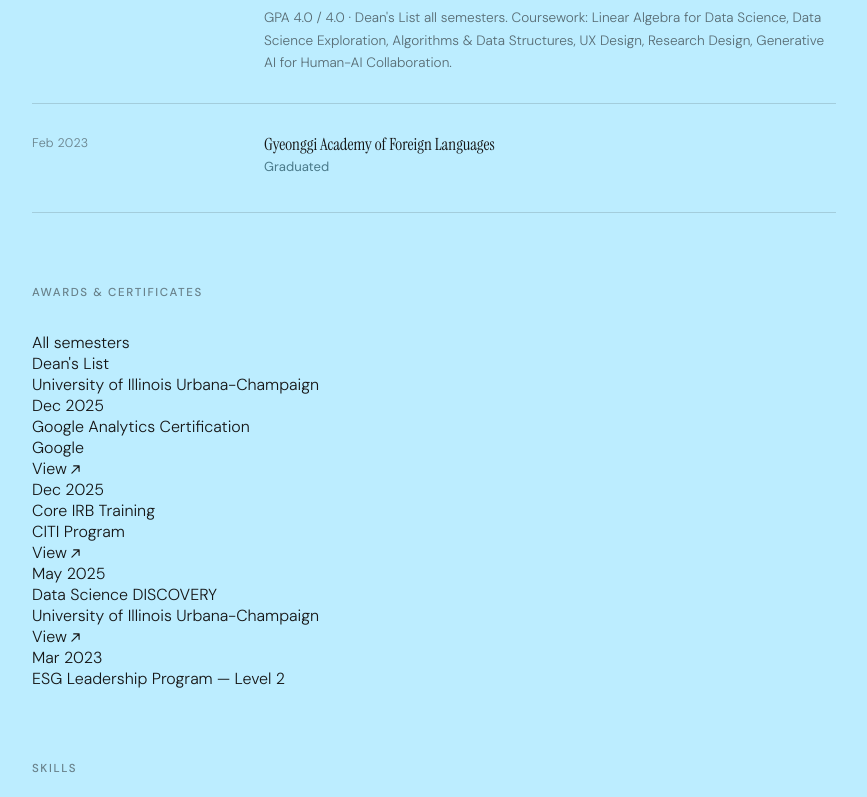
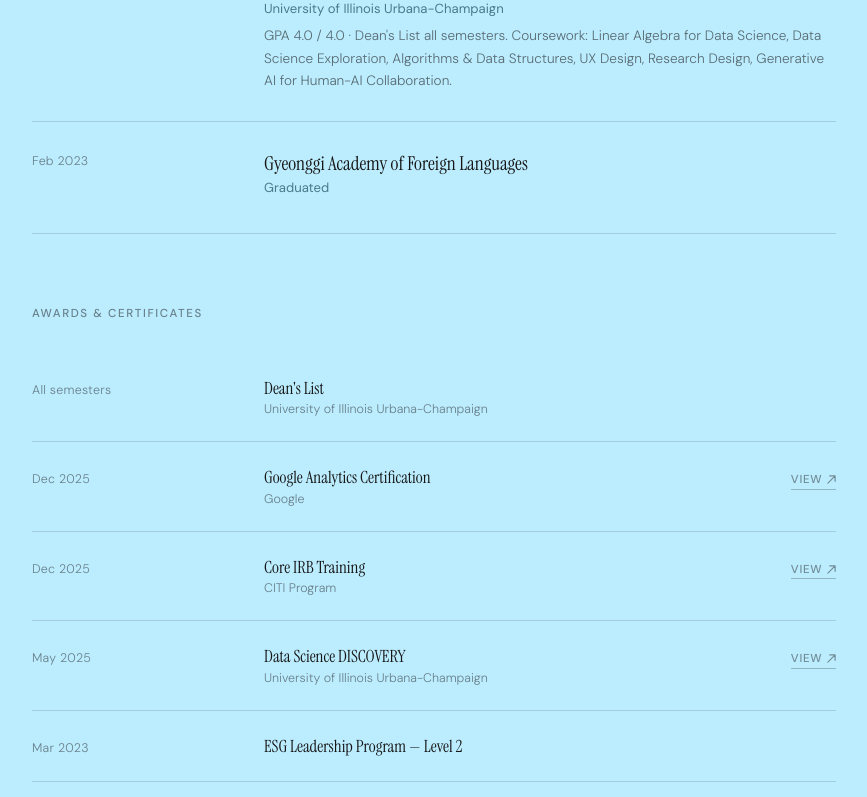
Before and after one commit to sageskim/sage-portfolio, a Next.js app: page /about in a window 1280 px wide. Shown: the part 1323-2120 px from the top of the page, without its empty margins (16-883 px from the left). Built offline with nearby package versions, Linux system fonts and the light colour scheme.

Commit message:
Update globals.css

```diff
--- a/app/globals.css
+++ b/app/globals.css
@@ -86,8 +86,8 @@
   grid-column: 1;
   grid-row: 1;
   font-family: var(--font-serif);
-  font-size: clamp(1.45rem, 2.5vw, 2.2rem);
-  line-height: 1.3;
+  font-size: clamp(1.45rem, 3.2vw, 2.9rem);
+  line-height: 1.28;
   font-weight: 400;
   letter-spacing: -0.01em;
   align-self: start;
@@ -96,8 +96,8 @@
 .hero-image-inner {
   grid-column: 2;
   grid-row: 1 / 3;
-  width: 320px;
-  height: 420px;
+  width: 240px;
+  height: 310px;
   flex-shrink: 0;
   overflow: hidden;
   filter: grayscale(100%);
@@ -160,7 +160,7 @@
 }
 .timeline-title {
   font-family: var(--font-serif);
-  font-size: 1.05rem;
+  font-size: 1.2rem;
   margin-bottom: 0.2rem;
   color: #161616;
 }
@@ -456,6 +456,50 @@
   flex-shrink: 0;
 }
 
+/* Awards & Certificates */
+.awards-list { display: flex; flex-direction: column; }
+.award-item {
+  display: grid;
+  grid-template-columns: 200px 1fr auto;
+  gap: 2rem;
+  padding: 1.5rem 0;
+  border-bottom: 1px solid rgba(22, 22, 22, 0.15);
+  align-items: baseline;
+}
+.award-year {
+  font-size: 0.78rem;
+  color: rgba(22, 22, 22, 0.5);
+  font-weight: 300;
+  letter-spacing: 0.02em;
+}
+.award-title {
+  font-family: var(--font-serif);
+  font-size: 1.05rem;
+  color: #161616;
+}
+.award-issuer {
+  font-size: 0.78rem;
+  color: rgba(22, 22, 22, 0.5);
+  margin-top: 0.15rem;
+}
+.award-link {
+  font-size: 0.72rem;
+  font-weight: 500;
+  letter-spacing: 0.06em;
+  text-transform: uppercase;
+  color: rgba(22, 22, 22, 0.45);
+  border-bottom: 1px solid rgba(22, 22, 22, 0.25);
+  padding-bottom: 0.1rem;
+  transition: color 0.2s;
+  white-space: nowrap;
+  display: inline-flex;
+  align-items: center;
+  gap: 0.3rem;
+  flex-shrink: 0;
+}
+.award-link:hover { color: #161616; }
+.award-link svg { flex-shrink: 0; }
+
 /* ─────────────────────────────────────────
    RESPONSIVE
 ───────────────────────────────────────── */
@@ -464,31 +508,36 @@
   .navbar-links { gap: 1.5rem; }
   .navbar-link { font-size: 0.82rem; }
 
-  /* Home — stack vertically on mobile for better readability */
+  /* Home — stack vertically on mobile */
   .home-page { padding: 4.5rem 1.25rem 2rem; }
   .hero {
-    grid-template-columns: 1fr;
-    grid-template-rows: auto auto;
-    gap: 1.5rem 0;
+    grid-template-columns: 1fr auto;
+    grid-template-rows: auto 1fr;
+    gap: 0 1rem;
+    align-items: start;
   }
   .hero-title {
     grid-column: 1;
     grid-row: 1;
-    font-size: clamp(1.25rem, 5.5vw, 1.6rem);
+    font-size: clamp(1.1rem, 4.8vw, 1.45rem);
     line-height: 1.4;
     padding-top: 1.5rem;
+    align-self: start;
   }
   .hero-image-inner {
-    grid-column: 1;
-    grid-row: 2;
-    width: 100%;
-    height: 52vw;
-    max-height: 280px;
-    align-self: auto;
+    grid-column: 2;
+    grid-row: 1 / 3;
+    width: 110px;
+    height: 145px;
+    align-self: end;
   }
 
   .about-page, .projects-page, .contact-page { padding: 6rem 1.5rem 3rem; }
   .timeline-item { grid-template-columns: 1fr; gap: 0.4rem; }
+  .award-item { grid-template-columns: 1fr auto; grid-template-rows: auto auto; }
+  .award-year { grid-column: 1; grid-row: 2; margin-top: 0.2rem; }
+  .award-title { grid-column: 1; grid-row: 1; }
+  .award-link { grid-column: 2; grid-row: 1; align-self: start; }
   .project-item { grid-template-columns: 36px 1fr; gap: 0.75rem; }
   .contact-grid { grid-template-columns: 1fr; min-height: auto; }
   .contact-left {
```
